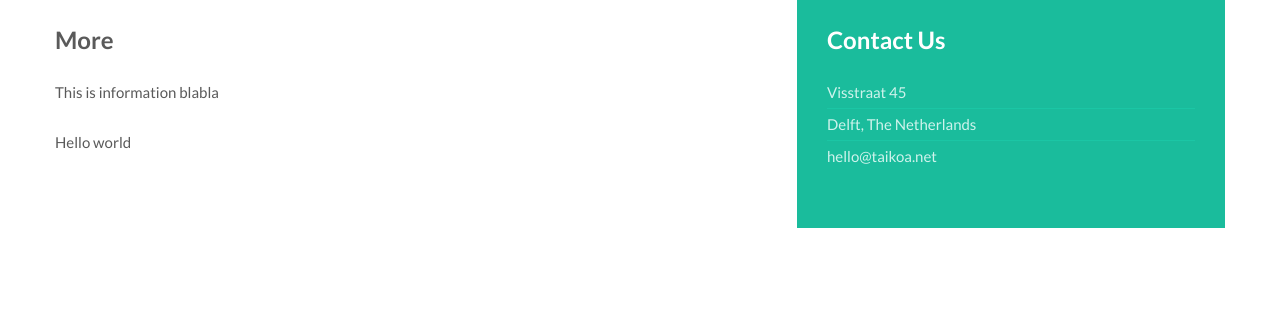
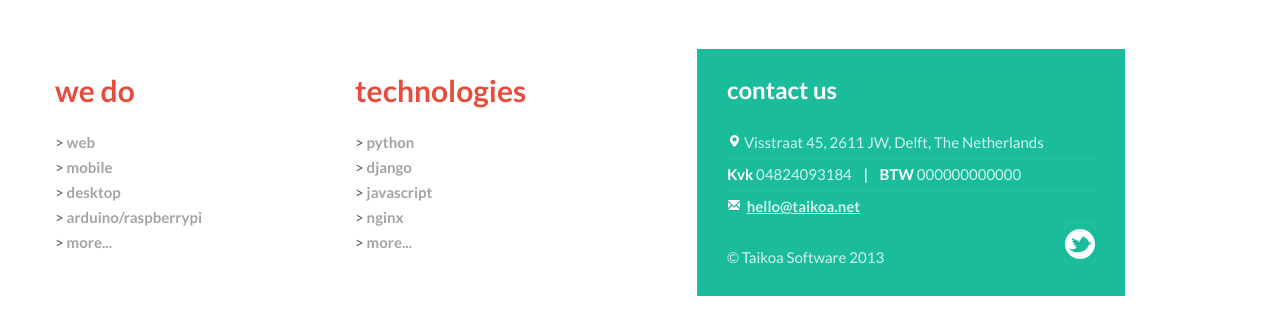
Before and after one commit to taikoa/taikoa, a Flask app: page / in a window 1280 px wide. Shown: the part 501-837 px from the top of the page. Before the commit the page ends 729 px from the top, so only its background shows below. Run offline with Flask 2, Linux system fonts and the light colour scheme.

Commit message:
Improving the footer, adding new styles and creating the project page

```diff
--- a/static/css/flat-ui.css
+++ b/static/css/flat-ui.css
@@ -177,7 +177,7 @@
 
 body {
   color: #34495e;
-  font: 14px/1.231 "Lato", sans-serif; }
+  font: 18px/1.231 "Lato", sans-serif; }
 
 a {
   color: #1abc9c;
--- a/static/css/main.css
+++ b/static/css/main.css
@@ -114,7 +114,8 @@ body {
   text-align: center;
 }
 .marketing h2 {
-  font-weight: normal;
+  font-weight: bold;
+  padding-bottom: 5px;
 }
 .marketing .span4 p {
   margin-left: 10px;
@@ -282,6 +283,7 @@ body {
 footer {
     background-color: #fff;
     color: #5a5a5a;
+    padding-top: 50px;
 }
 
 .footer-banner {
@@ -305,3 +307,57 @@ footer {
     color: #fff;
     border-bottom: 3px #fff solid;
 }
+
+.legal-numbers {
+    color: white;
+    font-weight: bold;
+}
+
+.we-do h3 {
+    color: #E74C3C;
+    font-size: 30px;
+}
+
+.we-do ul {
+    list-style-type: none;
+    margin-left: 0px;
+}
+
+.we-do ul li {
+    margin-top: 5px;
+}
+
+.we-do ul li:before {
+    content: '>  ';
+}
+
+.we-do ul li a {
+    text-decoration: none;
+}
+
+.we-do ul li a:hover {
+    text-decoration: underline;
+    color: #1ABC9C;
+}
+
+.project-block {
+    margin-top: 35px;
+}
+
+.project h3 {
+    color: #E74C3C;
+    font-size: 30px;
+    text-align: left;
+    margin-bottom: 0px;
+}
+
+.project div.tech {
+    color: grey;
+    text-align: left;
+    margin-bottom: 15px;
+    font-size: 15px;
+}
+
+.project div.description {
+    text-align: left;
+}
--- a/templates/base.html
+++ b/templates/base.html
@@ -86,23 +86,42 @@
       <footer>
         <div class="container">
           <div class="row">
-            <div class="span7">
-              <h3 class="footer-title">More</h3>
-              <p>This is information blabla</p>
+            <div class="span3 we-do">
+              <h3 class="footer-title"><strong>we do</strong></h3>
+              <ul>
+                  <li><a href="">web</a></li>
+                  <li><a href="">mobile</a></li>
+                  <li><a href="">desktop</a></li>
+                  <li><a href="">arduino/raspberrypi</a></li>
+                  <li><a href="">more...</a></li>
+              </ul>
+            </div>
 
-              <p class="pvl">
-                Hello world
-              </p>
-            </div> <!-- /span8 -->
+            <div class="span3 we-do">
+              <h3 class="footer-title"><strong>technologies</strong></h3>
+              <ul>
+                  <li><a href="">python</a></li>
+                  <li><a href="">django</a></li>
+                  <li><a href="">javascript</a></li>
+                  <li><a href="">nginx</a></li>
+                  <li><a href="">more...</a></li>
+              </ul>
+            </div>
 
             <div class="span5">
               <div class="footer-banner">
-                <h3 class="footer-title">Contact Us</h3>
+                  <h3 class="footer-title">contact us</h3>
                 <ul>
-                    <li>Visstraat 45</li>
-                    <li>Delft, The Netherlands</li>
-                    <li>hello@taikoa.net</li>
+                    <li><i class="icon-map-marker icon-white"></i>&nbsp;Visstraat 45, 2611 JW, Delft, The Netherlands</li>
+                    <li><span class="legal-numbers">Kvk</span> 04824093184&nbsp;&nbsp;&nbsp;
+                        <span class="legal-numbers">|</span>
+                         &nbsp;&nbsp;&nbsp;<span class="legal-numbers">BTW</span> 000000000000</li>
+                    <li><i class="icon-envelope icon-white"></i>&nbsp;&nbsp;<a href="mailto:hello@taikoa.net">hello@taikoa.net</a></li>
+                    <li class="pull-right"><a href="http://twitter.com/taikoasoft"><img src="/static/img/twitter.png" /></a></li>
                 </ul>
+                <div>
+                    &copy; Taikoa Software 2013
+                </div>
               </div>
             </div>
           </div>
--- a/templates/index.html
+++ b/templates/index.html
@@ -6,29 +6,29 @@
     <div id="myCarousel" class="carousel slide">
       <div class="carousel-inner">
         <div class="item active">
-          <img src="/static/img/slide-01.jpg" alt="">
+          <img src="/static/img/slide-01.png" alt="">
           <div class="container">
             <div class="carousel-caption">
-              <h1>headline.</h1>
-              <p class="lead">Cras justo odio, dapibus ac facilisis in, egestas eget quam. Donec id elit non mi porta gravida at eget metus. Nullam id dolor id nibh ultricies vehicula ut id elit.</p>
+              <h1>Building software is like magic</h1>
+              <p class="lead">We provide web, mobile, desktop good quality and well tested software solutions</p>
             </div>
           </div>
         </div>
         <div class="item">
-          <img src="/static/img/slide-01.jpg" alt="">
+          <img src="/static/img/slide-02.png" alt="">
           <div class="container">
             <div class="carousel-caption">
-              <h1>Headline</h1>
-              <p class="lead">Hello</p>
+              <h1>It's all about design</h1>
+              <p class="lead">We build beautiful applications with a wide experience in design and frontend technologies</p>
             </div>
           </div>
         </div>
         <div class="item">
-          <img src="/static/img/slide-01.jpg" alt="">
+          <img src="/static/img/slide-02.png" alt="">
           <div class="container">
             <div class="carousel-caption">
-              <h1>One more for good measure.</h1>
-              <p class="lead">Hello</p>
+              <h1>Quality and stability</h1>
+              <p class="lead">The quality of our software is key, we have our own test and continuous integration environment to keep the quality of the code while building new features</p>
             </div>
           </div>
         </div>
```
Also changed, not shown: templates/contact.html (+0 -10 lines), templates/projects.html (+49 -29 lines), static/img/twitter.png (added).
